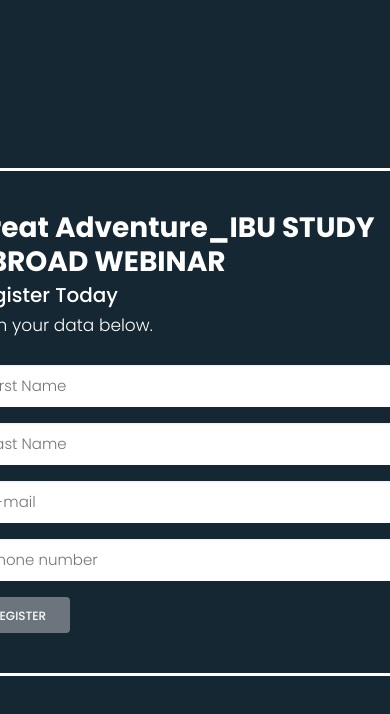
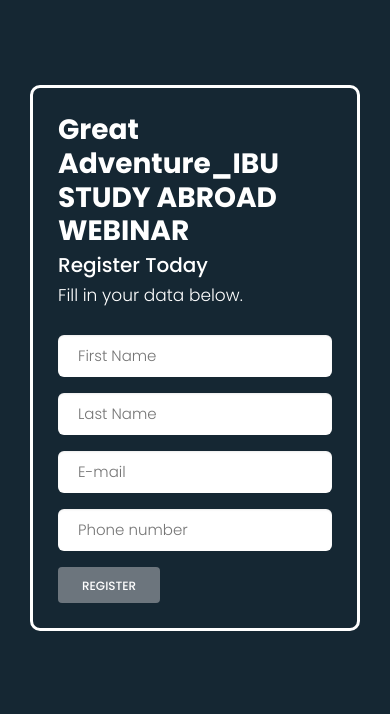
Before and after one commit to aridguy/webinar, a React (Create React App) app: page / in a window 390 px wide. Shown: the top 714 px of the page. Built offline with nearby package versions, Linux system fonts and the light colour scheme.

Commit message:
modified

```diff
--- a/src/App.css
+++ b/src/App.css
@@ -22,20 +22,11 @@
       align-items: center;
       text-align: center;
       min-height: 100vh;
+      position: relative;
+    bottom: 4em;
 }
 
-@media only screen and (max-width: 414px) {
-    .form-content .form-items {
-        border: 3px solid #fff;
-        padding: 41px;
-        display: inline-block;
-        width: 100%;
-        min-width: 368px;
-        border-radius: 10px;
-        text-align: left;
-        transition: all 0.4s ease;
-    }
-  }
+
 
 .form-holder .form-content {
     position: relative;
@@ -63,6 +54,16 @@
     border-radius: 10px;
     text-align: left;
     -webkit-transition: all 0.4s ease;
+    transition: all 0.4s ease;
+}
+.form-content .form-items {
+    border: 3px solid #fff;
+    padding: 25px;
+    display: inline-block;
+    width: 100%;
+    min-width: 330px;
+    border-radius: 10px;
+    text-align: left;
     transition: all 0.4s ease;
 }
 
```
Also changed, not shown: 1 other file (tests, documents, lock files or other folders).
